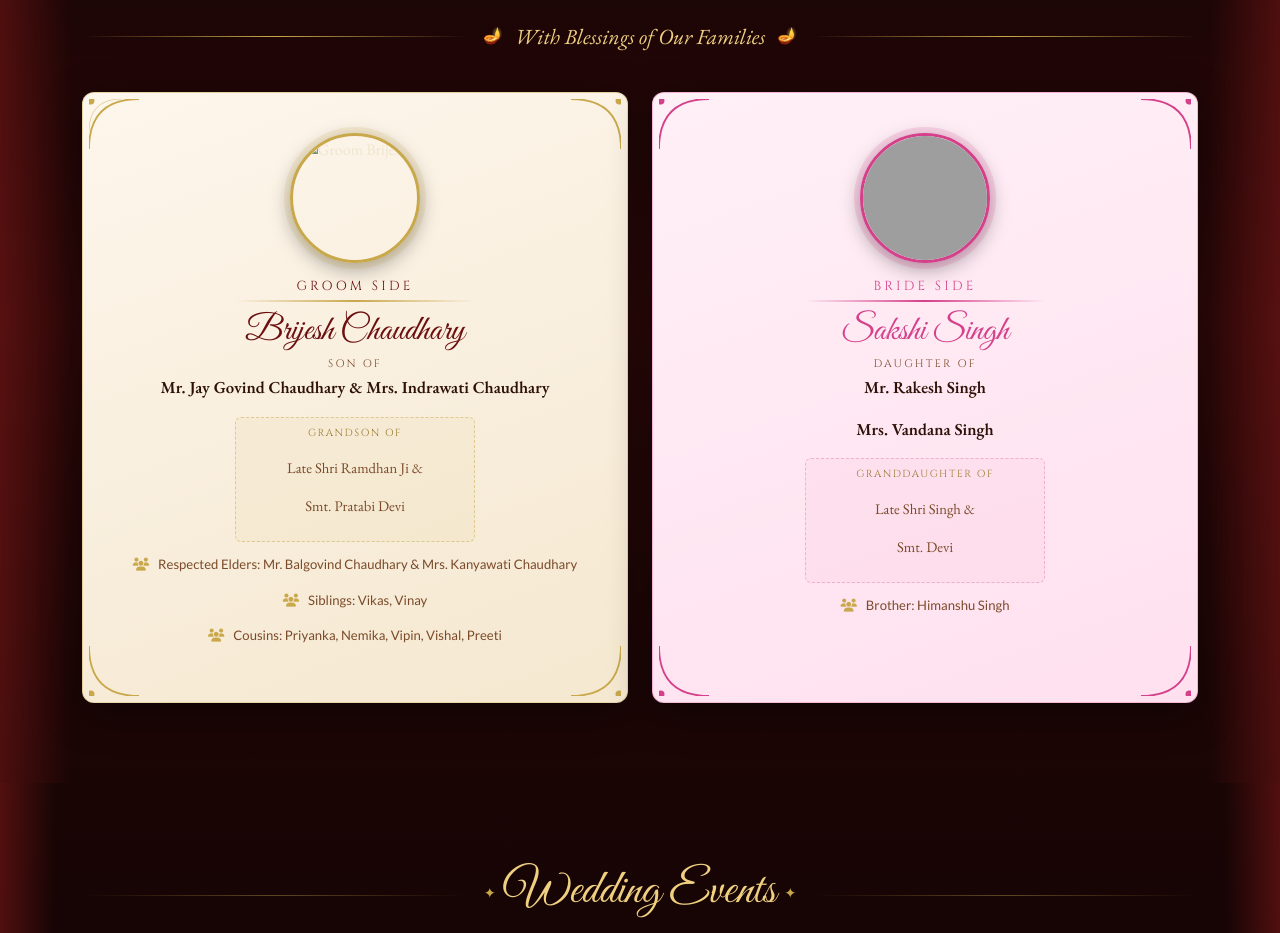
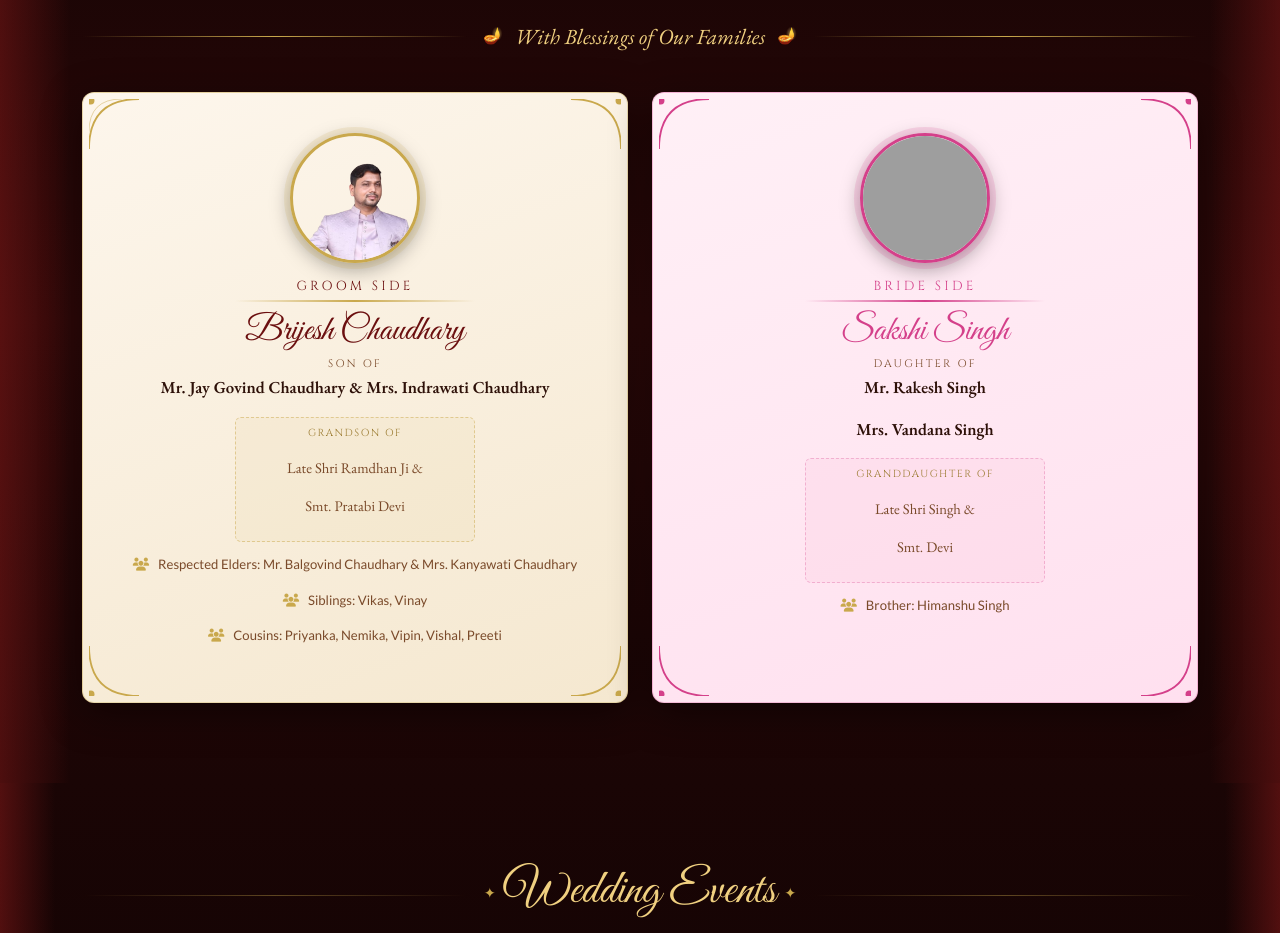
Before and after one commit to brijeshchaudhary13/Wedding-Ceremony-Invitation, a plain HTML site: page index.html in a window 1280 px wide. Shown: the part 860-1793 px from the top of the page. Drawn offline with nearby package versions, Linux system fonts and the light colour scheme; grey boxes are pictures that could not be loaded.

Commit message:
Update index.html

```diff
--- a/index.html
+++ b/index.html
@@ -417,7 +417,7 @@ textarea.ri { resize:vertical; }
           <svg class="fcc fbl" viewBox="0 0 55 55"><path d="M0 0 Q0 55 55 55" stroke="#c9a84c" stroke-width="2" fill="none"/><circle cx="2" cy="53" r="4" fill="#c9a84c"/></svg>
           <svg class="fcc fbr" viewBox="0 0 55 55"><path d="M55 0 Q55 55 0 55" stroke="#c9a84c" stroke-width="2" fill="none"/><circle cx="53" cy="53" r="4" fill="#c9a84c"/></svg>
           <div class="fc-av">
-            <img src="Brijesh1.jpeg" alt="Groom Brijesh"/>
+            <img src="Brijesh1.png" alt="Groom Brijesh"/>
           </div>
           <h3 class="fc-side">Groom Side</h3>
           <div class="fc-bar"></div>
```
